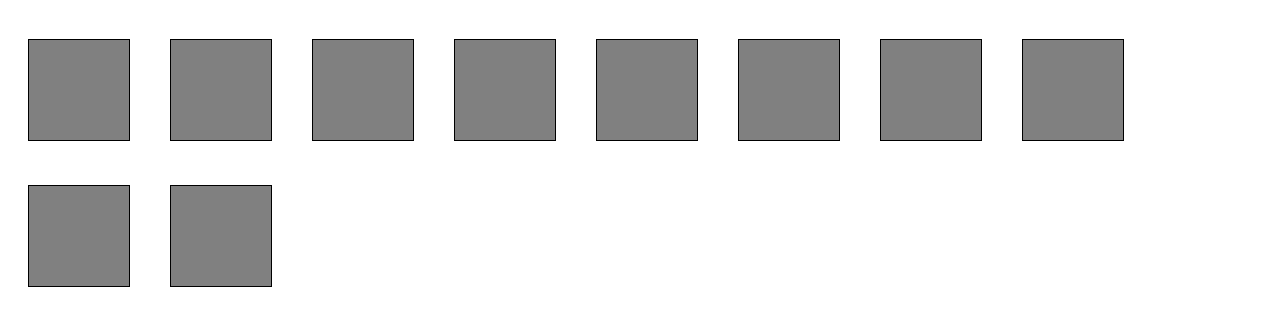
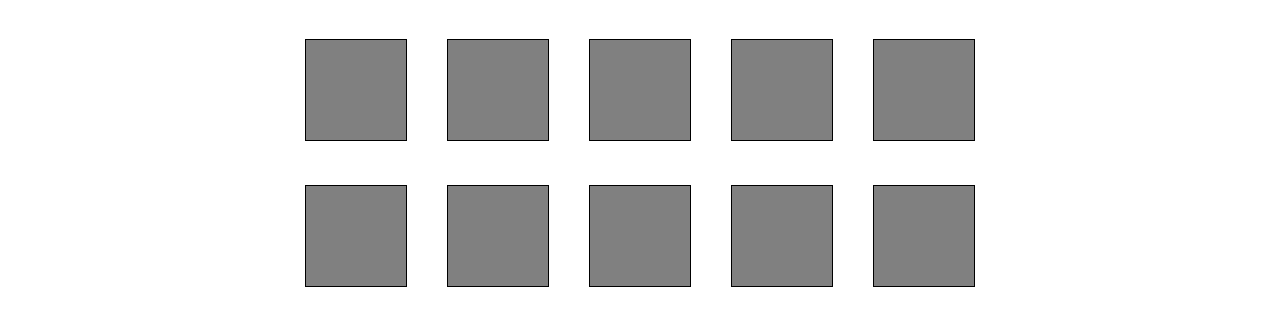
Before and after one commit to smcourtenay/memory-game, a plain HTML site: page index.html in a window 1280 px wide. Shown: the part 61-386 px from the top of the page. Drawn offline with Linux system fonts and the light colour scheme.

Commit message:
updated to enforce a better grid format

```diff
--- a/index.html
+++ b/index.html
@@ -9,7 +9,7 @@
 
 <h1>Memory Game!</h1>
 
-<div id="game"></div>
+<div id="game" class="max-width"></div>
 
 <script src="memory-game.js" type="text/javascript"></script>
 
--- a/memory-game.css
+++ b/memory-game.css
@@ -1,4 +1,7 @@
-/* you can add to or change this. */
+.max-width{
+  max-width:710px;
+  margin: auto;
+}
 
 #game div {
   border: 1px solid black;
--- a/memory-game.js
+++ b/memory-game.js
@@ -91,6 +91,6 @@ function flipCard(card) {
   }
 }
 
-function unFlipCard(card) { // modified unFlipCard to say card.style.backgroundColor rather than card.target....
+function unFlipCard(card) {
   card.style.backgroundColor = "grey";
 }
```
